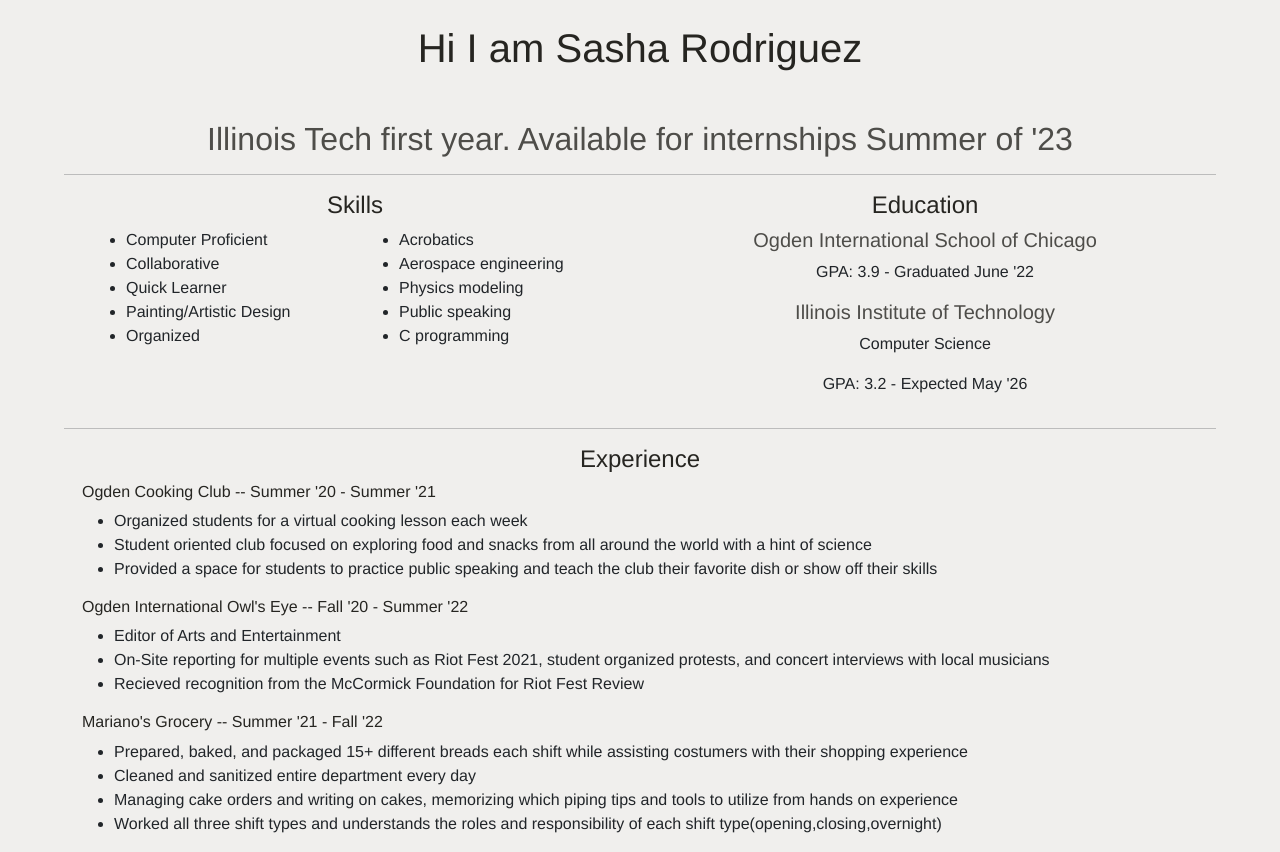
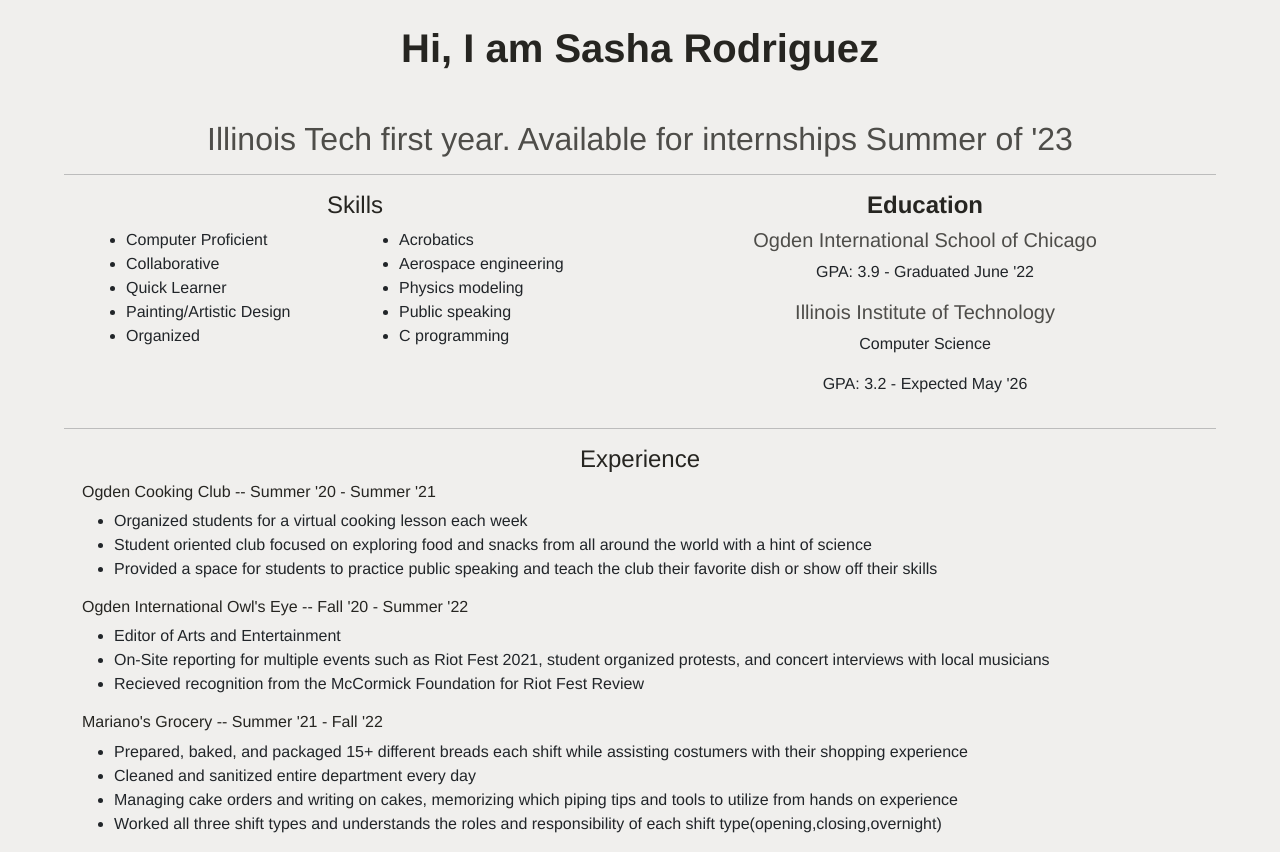
Before and after one commit to srrod19/sasha-r-resume, a plain HTML site: page index.html in a window 1280 px wide. Drawn offline with nearby package versions, Linux system fonts and the light colour scheme.

Commit message:
made headers strong

```diff
--- a/index.html
+++ b/index.html
@@ -11,8 +11,8 @@
 <body>
     <div class="container text-center">
         </br>
-        <h1>Hi I am Sasha Rodriguez</h1>
-        <p style="opacity: .8;"srodriguez10@hawk.iit.edu/p>
+        <h1><strong>Hi, I am Sasha Rodriguez</strong></h1>
+        <p style="opacity: .8;"srodriguez10@hawk.iit.edu p>
         </br>
         <h2 class="block-header" style="opacity: .8;">
             Illinois Tech first year. Available for internships Summer of '23
@@ -47,7 +47,7 @@
                 </div>
             </div>
             <div class="col-sm text-center">
-                <h4>Education</h4>
+                <h4><strong>Education</strong></h4>
                 <h5 style="opacity: .8;">Ogden International School of Chicago</h5>
                 <p>GPA: 3.9 - Graduated June '22</p>
 
```
